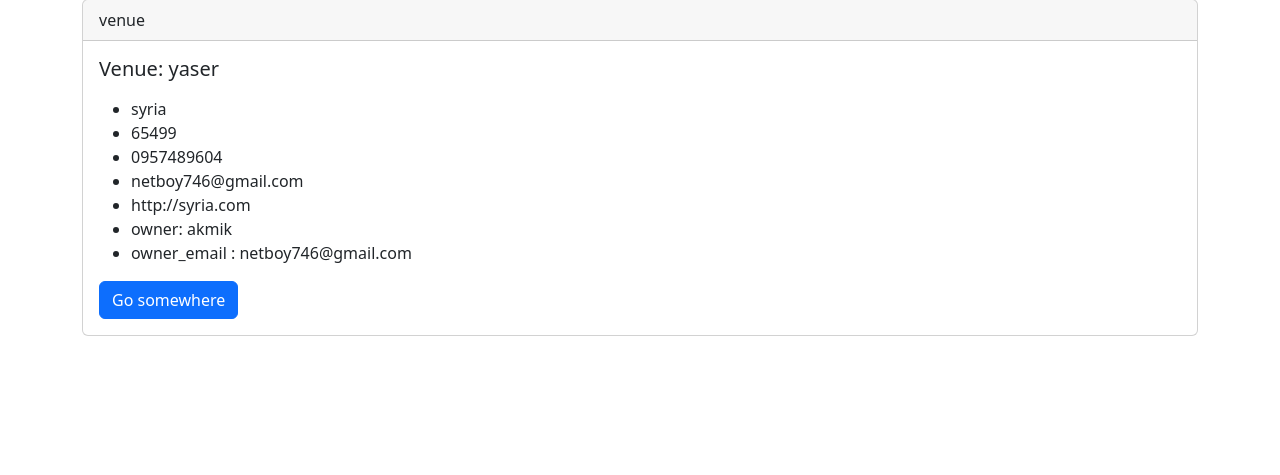
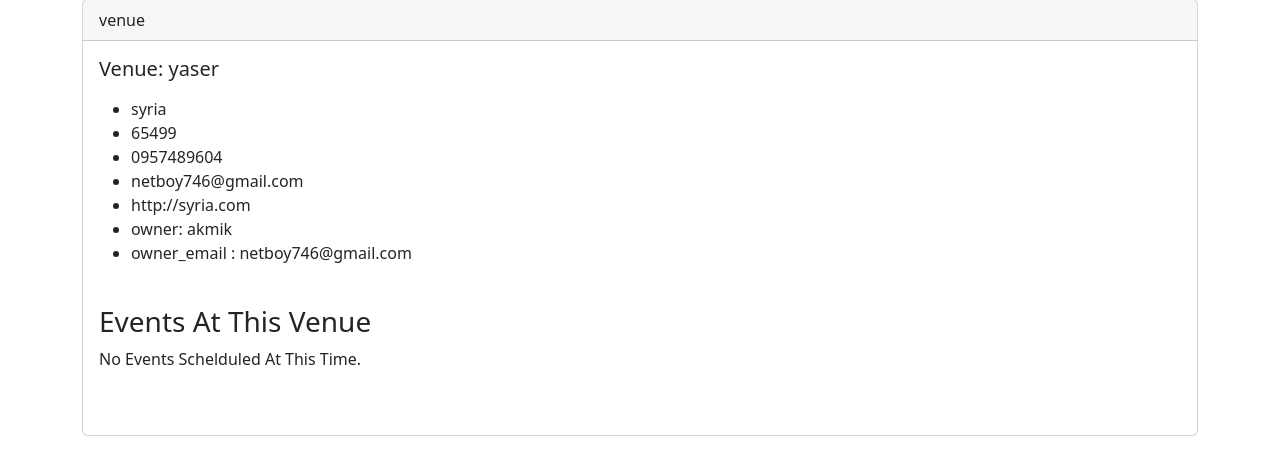
Before and after one commit to Abdakm/Django, a Django app: page /show_venue/9 in a window 1280 px wide. Shown: the part 81-556 px from the top of the page. Run offline with Django 4.2, Linux system fonts and the light colour scheme; data comes from the database, SQL or seed files in the repository.

Commit message:
'finish_coures'

```diff
--- a/myclub_website/events/templates/events/show_venue.html
+++ b/myclub_website/events/templates/events/show_venue.html
@@ -19,9 +19,19 @@
 					{% if venue.venue_image %}
 					<img src="{{ venue.venue_image.url }}" style="width: 200px;">
 					{% endif %}
-    			</p>
-    			<a href="#" class="btn btn-primary">Go somewhere</a>
+    			</p><br>
+    			<h3>Events At This Venue</h3>
+    			{% if events %}
+				{% for event in events %}
+					<a href="{% url 'events:show_event' event.id %}">{{ event }}</a><br>
+				{% endfor %}
+				<br>
+				{% else %}
+				No Events Schelduled At This Time.
+				{% endif %}
   			</div>
+  			<br><br>
 		</div>
+		<br>
 
 {% endblock %}
--- a/myclub_website/events/views.py
+++ b/myclub_website/events/views.py
@@ -49,9 +49,13 @@ def home(request, year = datetime.now().year, month = datetime.now().strftime('%
 def show_venue(request, venue_id): # click on link venue
 	venue = Venue.objects.get(pk=venue_id)
 	venue_owner = User.objects.get(pk=venue.owner)
+
+	# Grap the events from that venue
+	events = venue.event_set.all()
 	return render(request, "events/show_venue.html",{
 		"venue" : venue,
-		"venue_owner" : venue_owner
+		"venue_owner" : venue_owner,
+		'events' : events
 		})
 
 def search_venue(request): # click search
```
